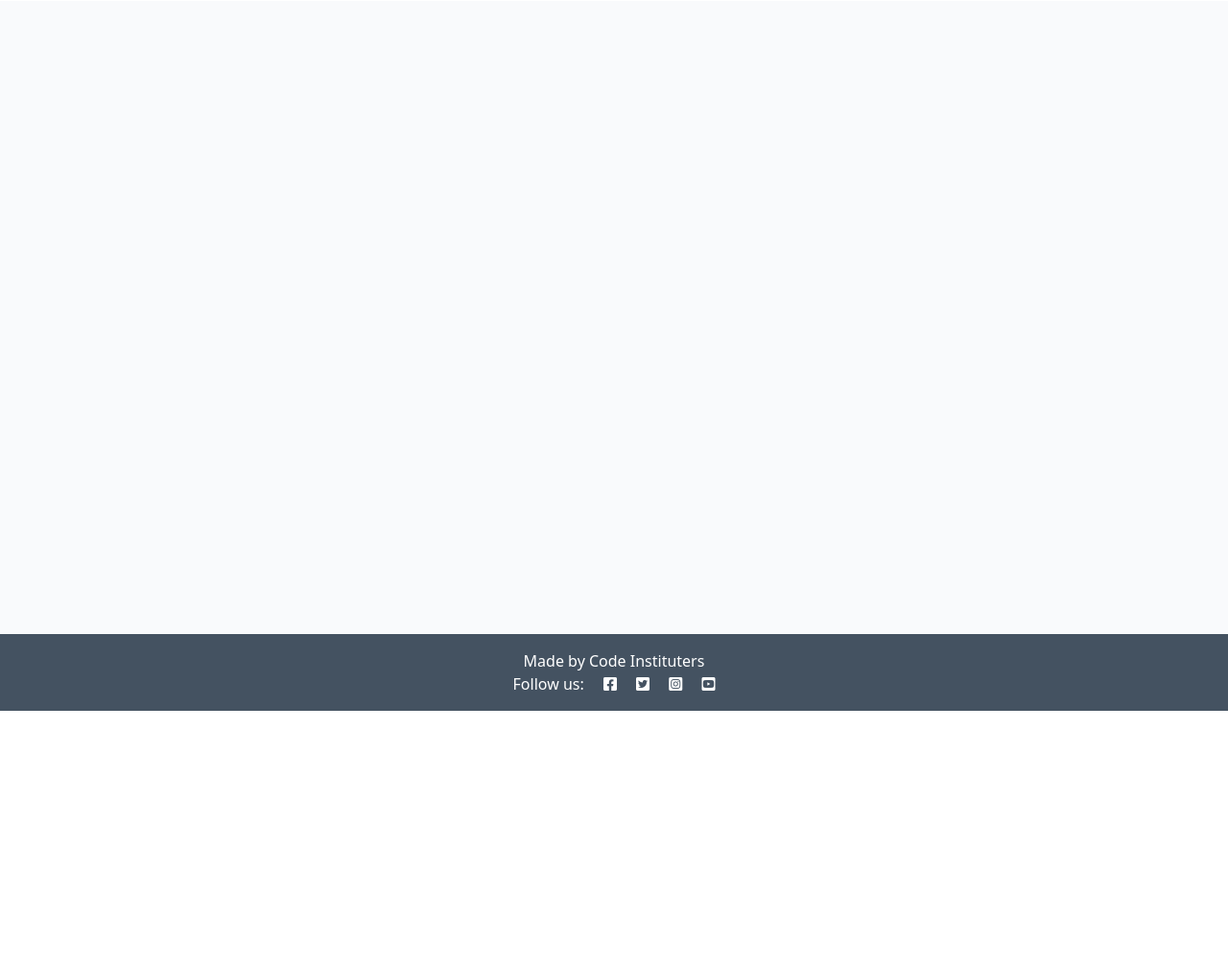
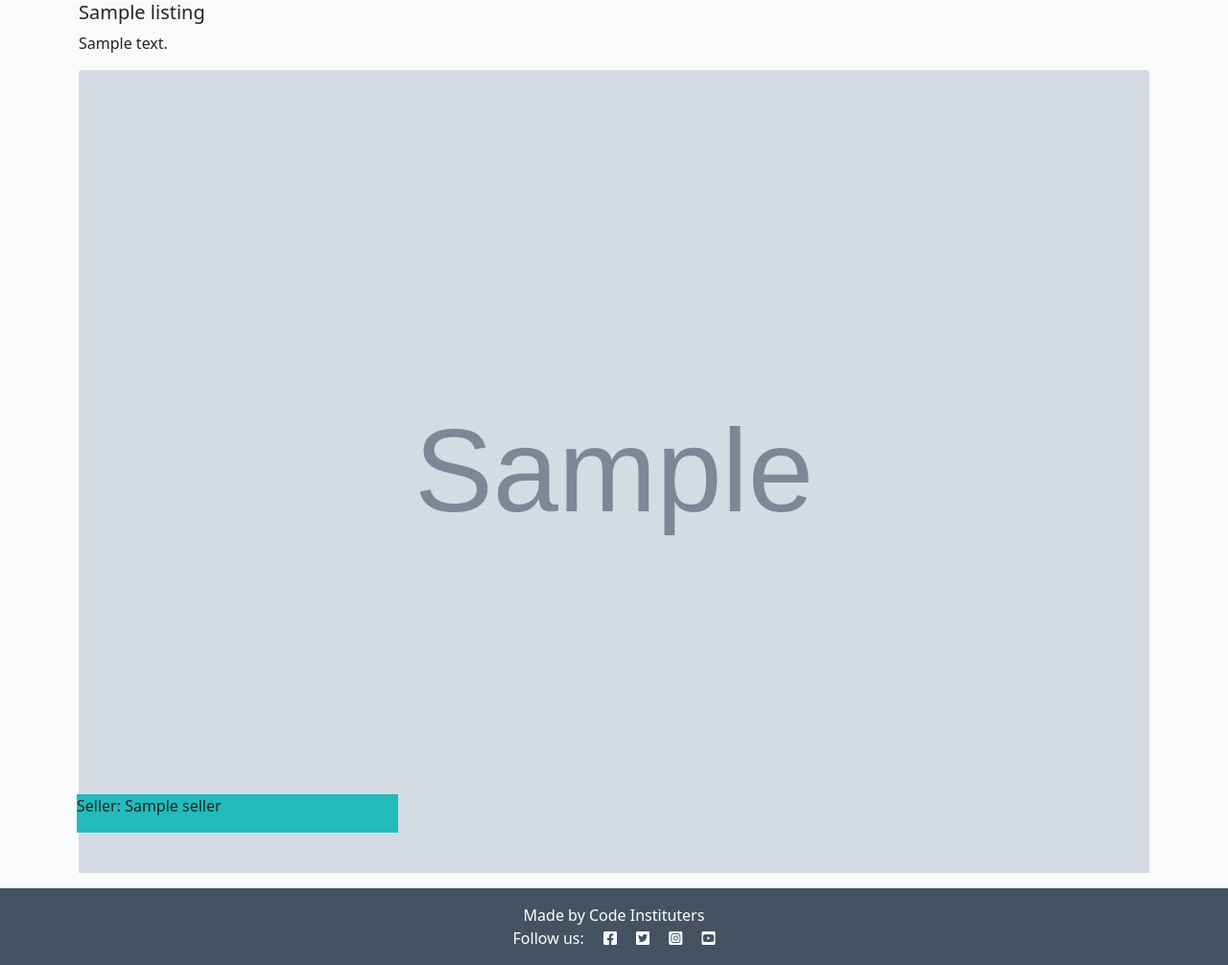
Before and after one commit to Apollon999/Django-Car-Trade, a Django app: template templates/index.html in a window 1280 px wide. Shown: the part 59-1065 px from the top of the page at 96% size. Before the commit the page ends 800 px from the top, so only its background shows below. Run offline with Django 3.2, Linux system fonts and the light colour scheme; the template is opened without the code that fills it: most values are stand-ins (such as "Sample title", 1, 10 or a date in 2020); grey boxes marked "Sample" are stand-in pictures.

Commit message:
modify the display for listings and images in html

```diff
--- a/templates/index.html
+++ b/templates/index.html
@@ -2,17 +2,28 @@
 
 {% block content %}
 
-<div class="container-fluid">
-    <div class="row">
-
-        <!-- Blog Entries Column -->
-        <div class="col-12 mt-3 left">
-            <div class="row">
+<div class="container">
+    {% for listing in listing_list %}
+        <div class="card mb-3">
+            <div class="body">
+                <!--Content for each post-->
+                <h5 class="card-title">{{ listing.title }}</h5>
+                <p class="card-text">{{ listing.description }}</p>
+                <div class="image-container">
+                    {% if "placeholder" in listing.featured_image.url %}
+                    <img class="card-img-top"
+                        src="https://cdn.pixabay.com/photo/2014/04/27/00/43/traffic-332857_1280.jpg">
+                    {% else %}
+                    <img class="card-img-top" src=" {{ listing.featured_image.url }}">
+                    {% endif %}
+                    <div class="image-flash">
+                        <p class "seller">Seller: {{ listing.seller }}</p>
+                    </div>
+                </div>
 
             </div>
         </div>
-    </div>
-
+    {% endfor %}
 </div>
 
 {%endblock%}
```
Also changed, not shown: media/traffic-332857_1280.jpg (added).
